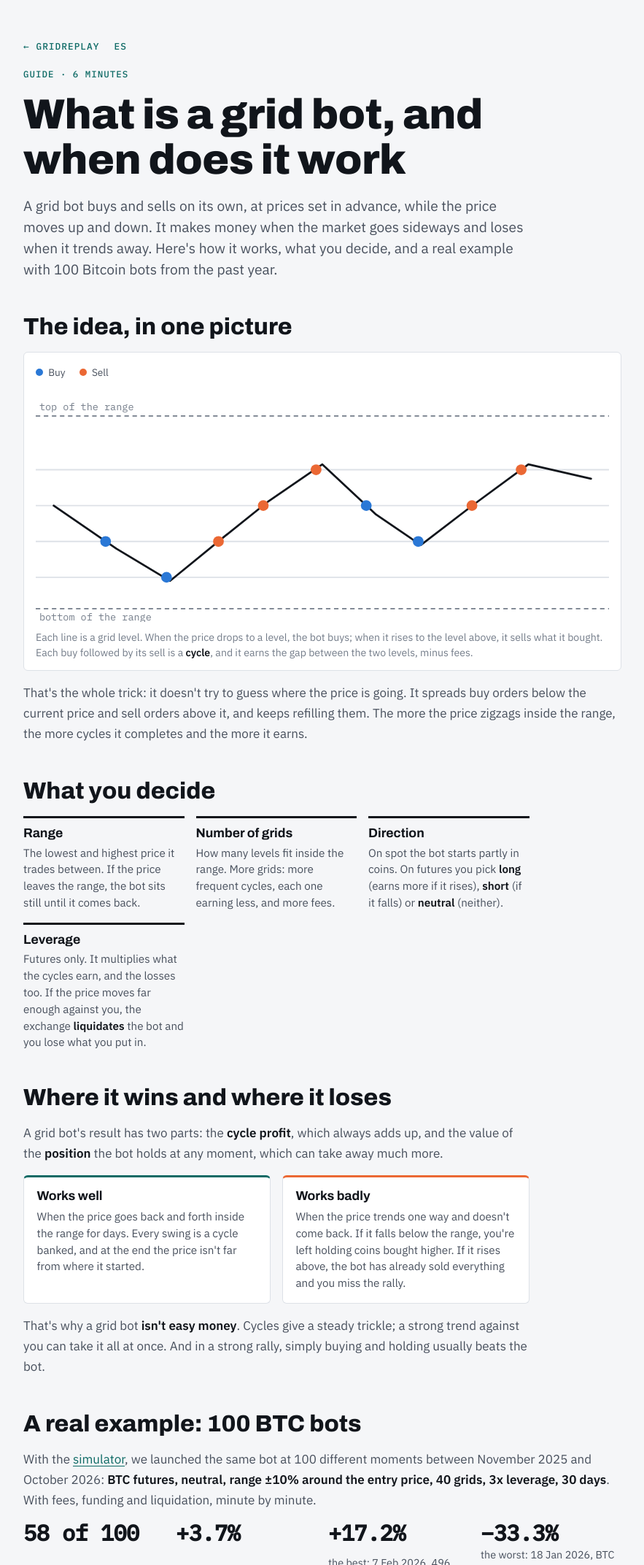
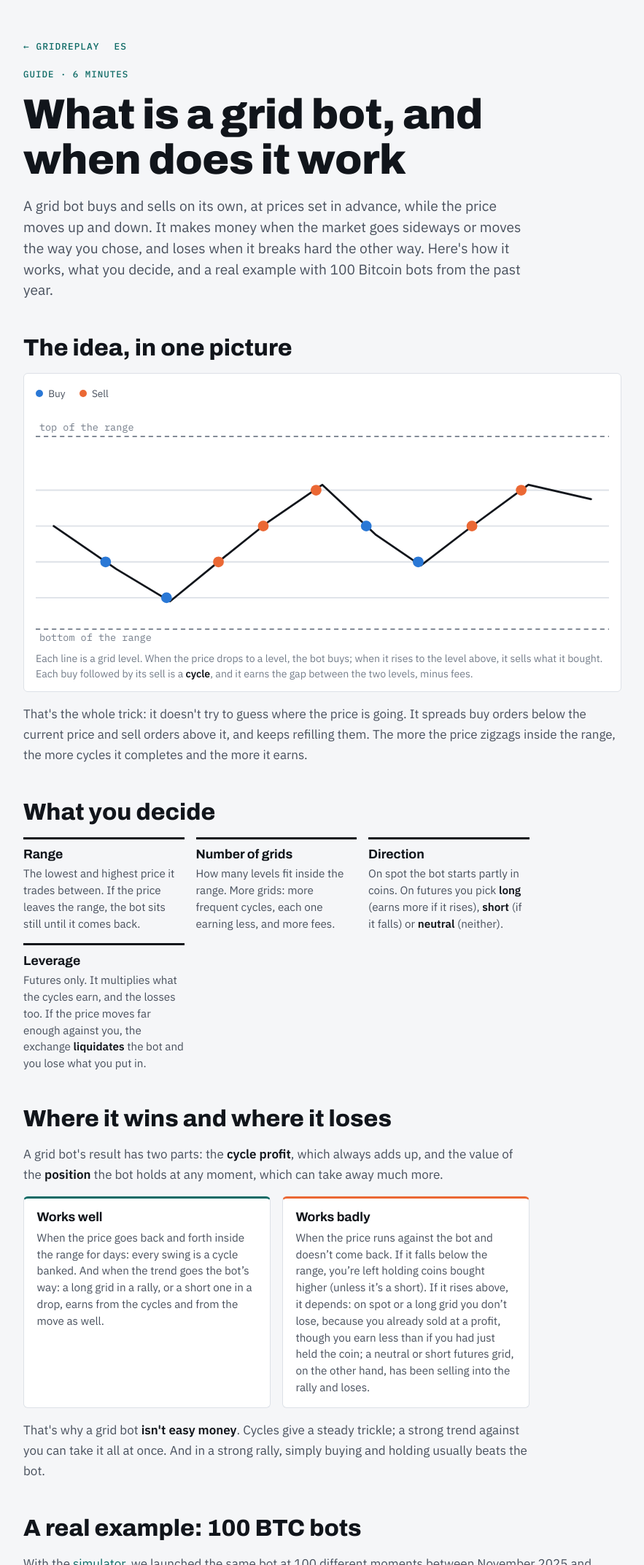
Before and after one commit to ToxicDeimos/gridreplay-web, a plain HTML site: page en/what-is-a-grid-bot/index.html in a window 1280 px wide. Shown: the top 2144 px of the page at 73% size, without its empty margins (198-1081 px from the left). Drawn offline with Linux system fonts and the light colour scheme.

Commit message:
Publicar gridreplay.com (2026-11-17T13:48Z)

```diff
--- a/en/what-is-a-grid-bot/index.html
+++ b/en/what-is-a-grid-bot/index.html
@@ -115,7 +115,7 @@ footer p { color: var(--ink-3); }
     <div><a class="home" href="/en/">← GridReplay</a> <a class="home" href="/que-es-un-grid-bot/" hreflang="es" lang="es" style="margin-left:1rem">ES</a></div>
     <p class="eyebrow">Guide · 6 minutes</p>
     <h1>What is a grid bot, and when does it work</h1>
-    <p class="dek">A grid bot buys and sells on its own, at prices set in advance, while the price moves up and down. It makes money when the market goes sideways and loses when it trends away. Here's how it works, what you decide, and a real example with 100 Bitcoin bots from the past year.</p>
+    <p class="dek">A grid bot buys and sells on its own, at prices set in advance, while the price moves up and down. It makes money when the market goes sideways or moves the way you chose, and loses when it breaks hard the other way. Here's how it works, what you decide, and a real example with 100 Bitcoin bots from the past year.</p>
   </header>
 
   <section class="wide" aria-labelledby="h-idea">
@@ -157,8 +157,8 @@ footer p { color: var(--ink-3); }
     <h2 id="h-gana">Where it wins and where it loses</h2>
     <p>A grid bot's result has two parts: the <strong>cycle profit</strong>, which always adds up, and the value of the <strong>position</strong> the bot holds at any moment, which can take away much more.</p>
     <div class="two">
-      <div class="box good"><h3>Works well</h3><p>When the price goes back and forth inside the range for days. Every swing is a cycle banked, and at the end the price isn't far from where it started.</p></div>
-      <div class="box bad"><h3>Works badly</h3><p>When the price trends one way and doesn't come back. If it falls below the range, you're left holding coins bought higher. If it rises above, the bot has already sold everything and you miss the rally.</p></div>
+      <div class="box good"><h3>Works well</h3><p>When the price goes back and forth inside the range for days: every swing is a cycle banked. And when the trend goes the bot’s way: a long grid in a rally, or a short one in a drop, earns from the cycles and from the move as well.</p></div>
+      <div class="box bad"><h3>Works badly</h3><p>When the price runs against the bot and doesn’t come back. If it falls below the range, you’re left holding coins bought higher (unless it’s a short). If it rises above, it depends: on spot or a long grid you don’t lose, because you already sold at a profit, though you earn less than if you had just held the coin; a neutral or short futures grid, on the other hand, has been selling into the rally and loses.</p></div>
     </div>
     <p>That's why a grid bot <strong>isn't easy money</strong>. Cycles give a steady trickle; a strong trend against you can take it all at once. And in a strong rally, simply buying and holding usually beats the bot.</p>
   </section>
```
Also changed, not shown: que-es-un-grid-bot/index.html (+3 -3 lines).
